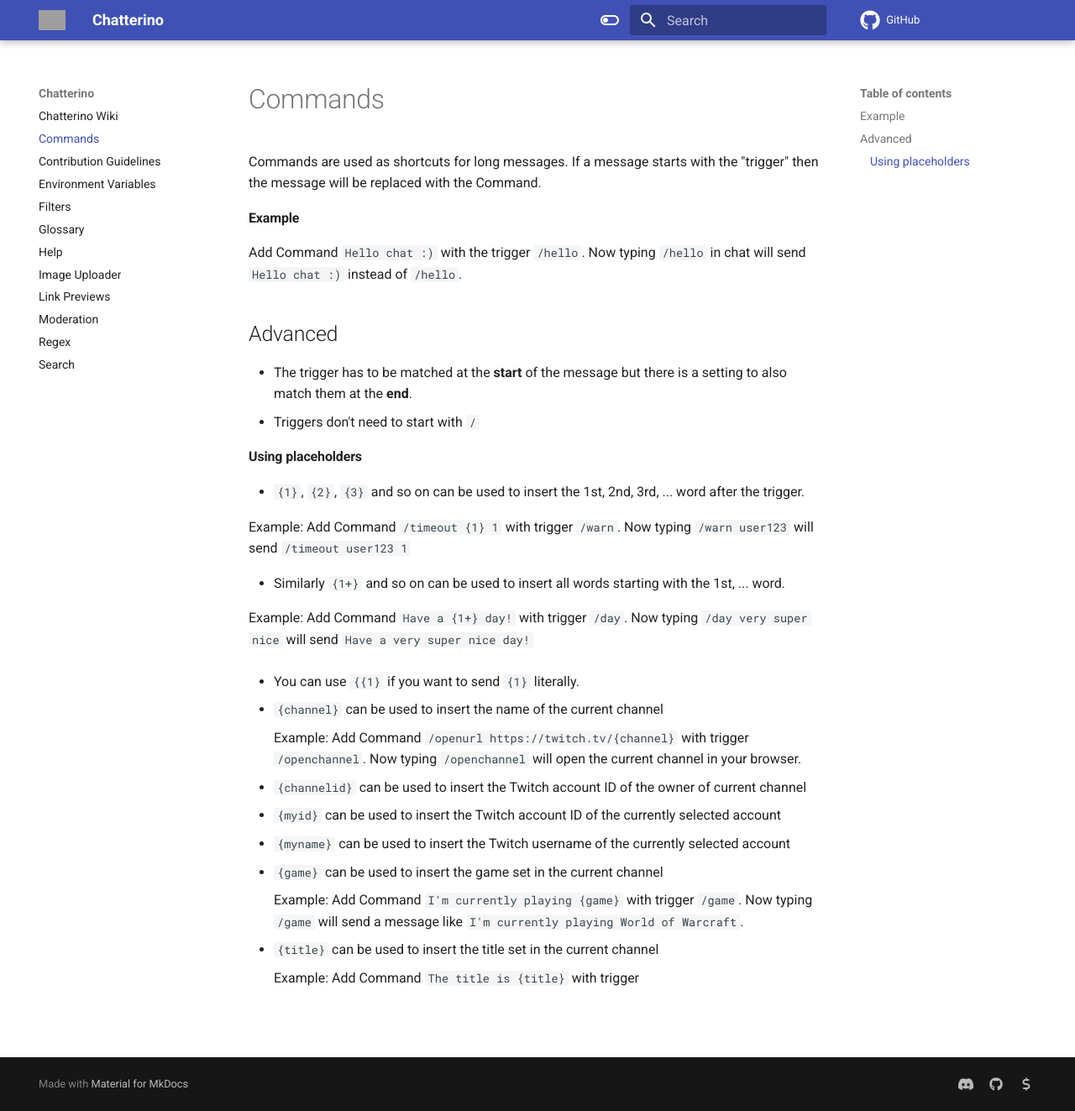
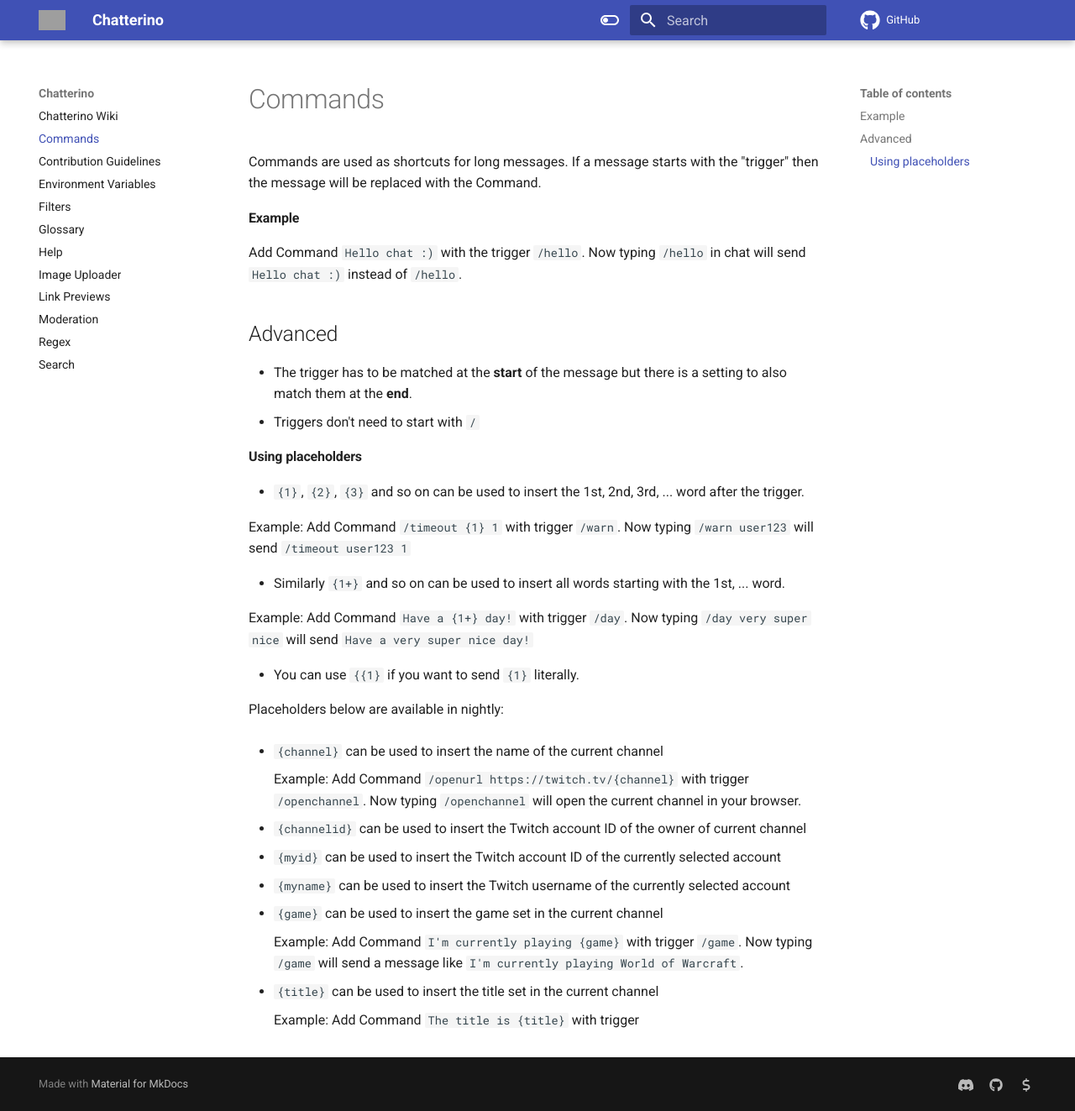
Before and after one commit to Chatterino/wiki, an MkDocs documentation site: the page built from docs/Commands.md, in a window 1280 px wide and 1323 px high. Shown: the whole window at 84% size. Built offline with MkDocs 1.6.1 and Material for MkDocs 9.7.7, drawn with Linux system fonts in a browser that asks for light colours; comment, search, counter and statistics services are not loaded; grey boxes are pictures that could not be loaded.

Commit message:
add info about nightly-only

```diff
--- a/docs/Commands.md
+++ b/docs/Commands.md
@@ -20,6 +20,8 @@
 
 - You can use `{{1}` if you want to send `{1}` literally.
 
+Placeholders below are available in nightly:
+
 - `{channel}` can be used to insert the name of the current channel
 
     Example: Add Command `/openurl https://twitch.tv/{channel}` with trigger `/openchannel`. Now typing `/openchannel` will open the current channel in your browser.
```
